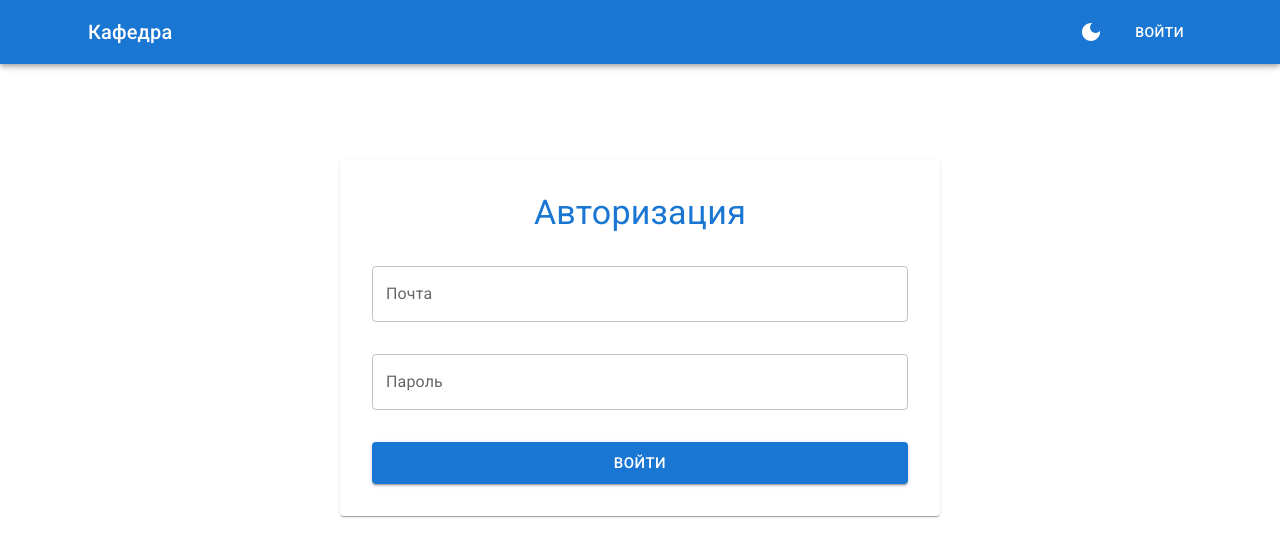
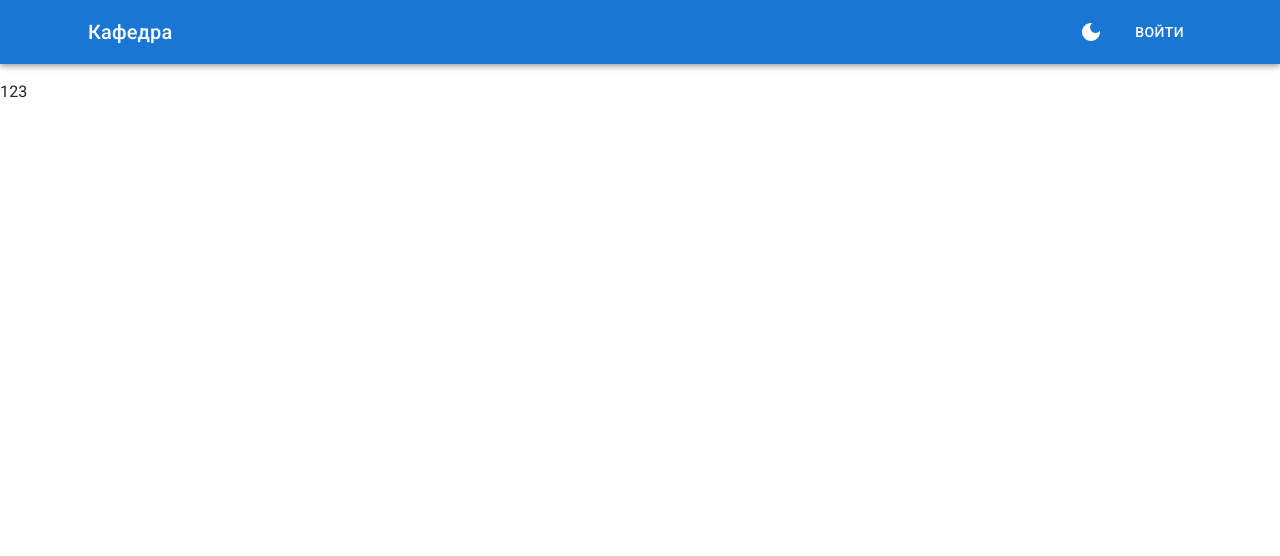
Before and after one commit to kirill-komlev/department, a React (Vite) app: page / in a window 1280 px wide. Shown: the top 556 px of the page. Built offline with nearby package versions, Linux system fonts and the light colour scheme.

Commit message:
Сделал роуты

```diff
--- a/src/App.jsx
+++ b/src/App.jsx
@@ -5,6 +5,7 @@ import { ThemeProvider, createTheme, Typography, FormControl, FormLabel, FormHel
 
 import Header from './assets/components/Header/Header'
 import SignIn from './assets/pages/Sign-In/Sign-In.page'
+import { Route, Routes } from 'react-router'
 
 const theme = createTheme({
 	colorSchemes: {
@@ -18,23 +19,16 @@ export default function App() {
 			<CssBaseline />
 			<Header></Header>
 			<main>
-				<Box
-					component='section'
-					sx={{
-						height: 'calc(100vh - 64px)',
-					}}
-				>
-					<Container
-						maxWidth='lg'
-						sx={{
-							display: 'flex',
-							alignItems: 'center',
-							justifyContent: 'center',
-						}}
-					>
-						<SignIn></SignIn>
-					</Container>
-				</Box>
+				<Routes>
+					<Route
+						path='/'
+						element={<p>123</p>}
+					/>
+					<Route
+						path='Sign-in'
+						element={<SignIn></SignIn>}
+					/>
+				</Routes>
 			</main>
 		</ThemeProvider>
 	)
--- a/src/assets/components/Header/Header.jsx
+++ b/src/assets/components/Header/Header.jsx
@@ -8,6 +8,8 @@ import LightModeIcon from '@mui/icons-material/LightMode'
 import DarkModeIcon from '@mui/icons-material/DarkMode'
 
 import { useColorScheme, createTheme } from '@mui/material/styles'
+
+import { Link as RouterLink } from 'react-router'
 
 const theme = createTheme({
 	colorSchemes: {
@@ -28,7 +30,13 @@ export default function Header() {
 					<Toolbar>
 						<Typography
 							variant='h6'
-							sx={{ flexGrow: 1 }}
+							color='inherit'
+							sx={{
+								flexGrow: 1,
+								textDecoration: 'none',
+							}}
+							component={RouterLink}
+							to='..'
 						>
 							Кафедра
 						</Typography>
@@ -57,6 +65,8 @@ export default function Header() {
 						<Button
 							color='inherit'
 							sx={{ marginLeft: theme.spacing(2) }}
+							component={RouterLink}
+							to='/Sign-in'
 						>
 							Войти
 						</Button>
--- a/src/assets/pages/Sign-In/Sign-In.page.jsx
+++ b/src/assets/pages/Sign-In/Sign-In.page.jsx
@@ -1,5 +1,5 @@
 import { useRef } from 'react'
-import { Card, Box, Typography, Button, createTheme } from '@mui/material'
+import { Container, Card, Box, Typography, Button, createTheme } from '@mui/material'
 
 import ValidatedTextField from '../../components/ValidatedTextField/ValidatedTextField'
 
@@ -25,14 +25,28 @@ export default function SignIn() {
 	const handleSubmit = e => {
 		e.preventDefault()
 		if (Object.values(formValid.current).every(isValid => isValid)) {
-			alert('Form is valid! Submitting the form...')
+			console.log('Form is valid! Submitting the form...')
 		} else {
-			alert('Form is invalid! Please check the fields...')
+			console.log('Form is invalid! Please check the fields...')
 		}
 	}
 
 	return (
 		<>
+			<Box
+				component='section'
+				sx={{
+					height: 'calc(100vh - 64px)',
+				}}
+			>
+				<Container
+					maxWidth='lg'
+					sx={{
+						display: 'flex',
+						alignItems: 'center',
+						justifyContent: 'center',
+					}}
+				>
 					<Card
 						sx={{
 							padding: theme.spacing(4),
@@ -84,6 +98,8 @@ export default function SignIn() {
 							</Button>
 						</Box>
 					</Card>
+				</Container>
+			</Box>
 		</>
 	)
 }
--- a/src/main.jsx
+++ b/src/main.jsx
@@ -1,9 +1,10 @@
 import { StrictMode } from 'react'
 import { createRoot } from 'react-dom/client'
+import { BrowserRouter } from 'react-router'
 import App from './App.jsx'
 
 createRoot(document.getElementById('root')).render(
-	<StrictMode>
+	<BrowserRouter>
 		<App />
-	</StrictMode>
+	</BrowserRouter>
 )
```
Lines whose indentation alone changed are shown as unchanged.
